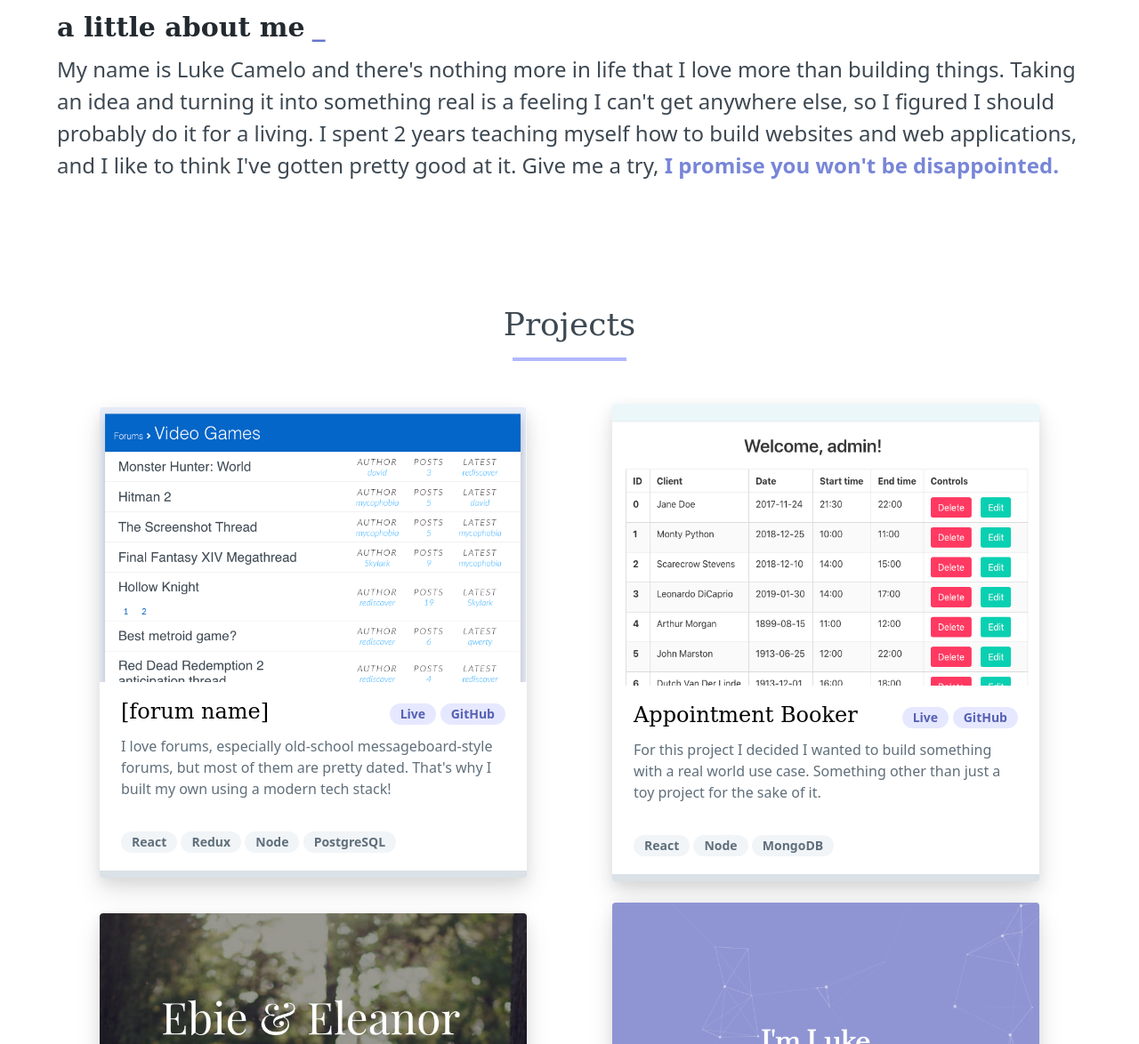
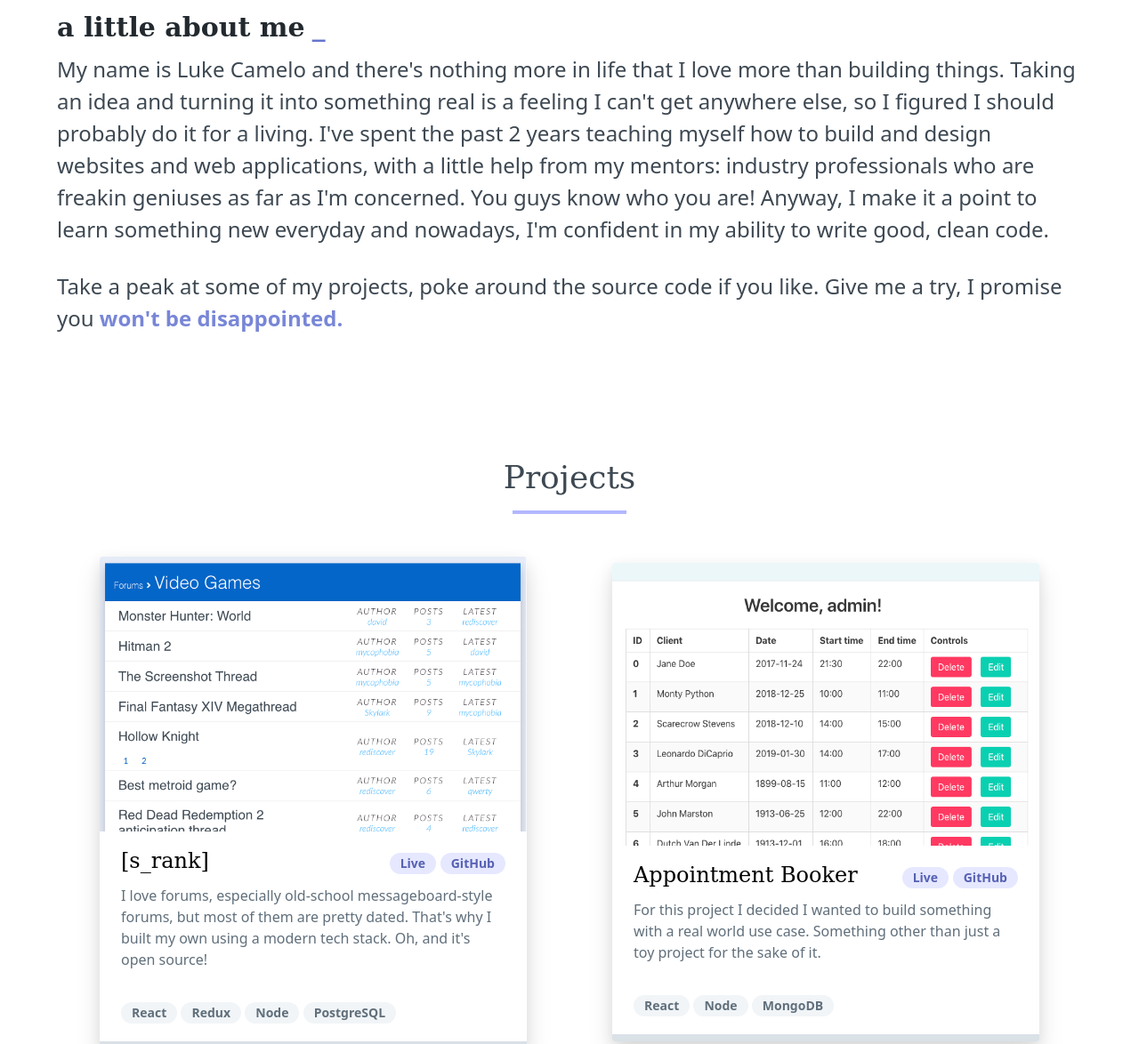
Before and after one commit to lukecamelo/lukecamelo.github.io, a website: page index.html in a window 1280 px wide. Shown: the part 618-1792 px from the top of the page at 89% size. Drawn offline with nearby package versions, Linux system fonts and the light colour scheme; a script that the page names is missing.

Commit message:
Updated forum name

```diff
--- a/index.html
+++ b/index.html
@@ -130,17 +130,24 @@
           >_</span
         >
         <p
-          class="font-display text-grey-darkest py-3 leading-normal lg:text-2xl md:text-2xl mb-4"
+          class="font-display text-grey-darkest py-3 leading-normal lg:text-2xl md:text-2xl mb-1"
         >
           My name is Luke Camelo and there's nothing more in life that I love
           more than building things. Taking an idea and turning it into
           something real is a feeling I can't get anywhere else, so I figured I
-          should probably do it for a living. I spent 2 years teaching myself
-          how to build websites and web applications, and I like to think I've
-          gotten pretty good at it. Give me a try,
-          <strong class="text-indigo-light">
-            I promise you won't be disappointed.</strong
-          >
+          should probably do it for a living. I've spent the past 2 years
+          teaching myself how to build and design websites and web applications,
+          with a little help from my mentors: industry professionals who are
+          freakin geniuses as far as I'm concerned. You guys know who you are!
+          Anyway, I make it a point to learn something new everyday and
+          nowadays, I'm confident in my ability to write good, clean code.
+        </p>
+        <p
+          class="font-display text-grey-darkest py-3 leading-normal lg:text-2xl md:text-2xl mb-4"
+        >
+          Take a peak at some of my projects, poke around the source code if you
+          like. Give me a try, I promise you
+          <strong class="text-indigo-light">won't be disappointed.</strong>
         </p>
       </section>
       <section id="work" class="container mx-auto px-6 py-18 mb-24">
@@ -166,7 +173,7 @@
               <div
                 class="text-2xl mb-2 font-serif font-light flex flex-col sm:flex-row sm:justify-between"
               >
-                <p class="inline">[forum name]</p>
+                <p class="inline">[s_rank]</p>
                 <div class="text-indigo-dark text-lg inline font-sans">
                   <a
                     href="https://imp-zone.herokuapp.com"
@@ -187,7 +194,7 @@
               <p class="text-grey-darker text-base leading-normal">
                 I love forums, especially old-school messageboard-style forums,
                 but most of them are pretty dated. That's why I built my own
-                using a modern tech stack!
+                using a modern tech stack. Oh, and it's open source!
               </p>
             </div>
             <div class="px-6 py-4">
--- a/styles.css
+++ b/styles.css
@@ -282,3 +282,24 @@ body:not(.user-is-tabbing) textarea:focus {
     transform: rotate(360deg);
   }
 }
+
+/* ===== fancy animations ===== */
+
+.slide-in-blurred-top {
+  animation: slide-in-blurred-top 0.5s cubic-bezier(0.23, 1, 0.32, 1) both;
+}
+
+@keyframes slide-in-blurred-top {
+  0% {
+    transform: translateY(-1000px) scaleY(2.5) scaleX(0.2);
+    transform-origin: 50% 0%;
+    filter: blur(40px);
+    opacity: 0;
+  }
+  100% {
+    transform: translateY(0) scaleY(1) scaleX(1);
+    transform-origin: 50% 50%;
+    filter: blur(0);
+    opacity: 1;
+  }
+}
```
